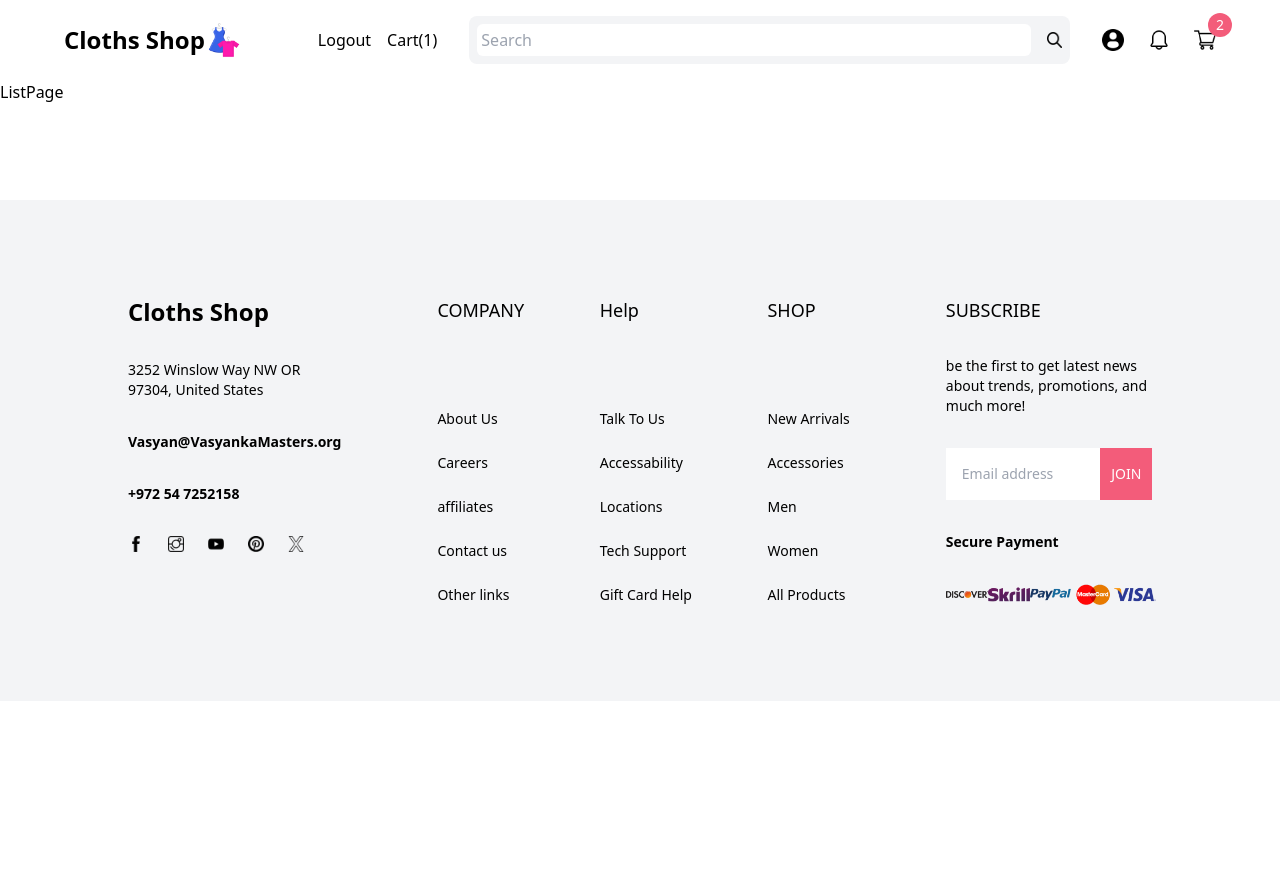
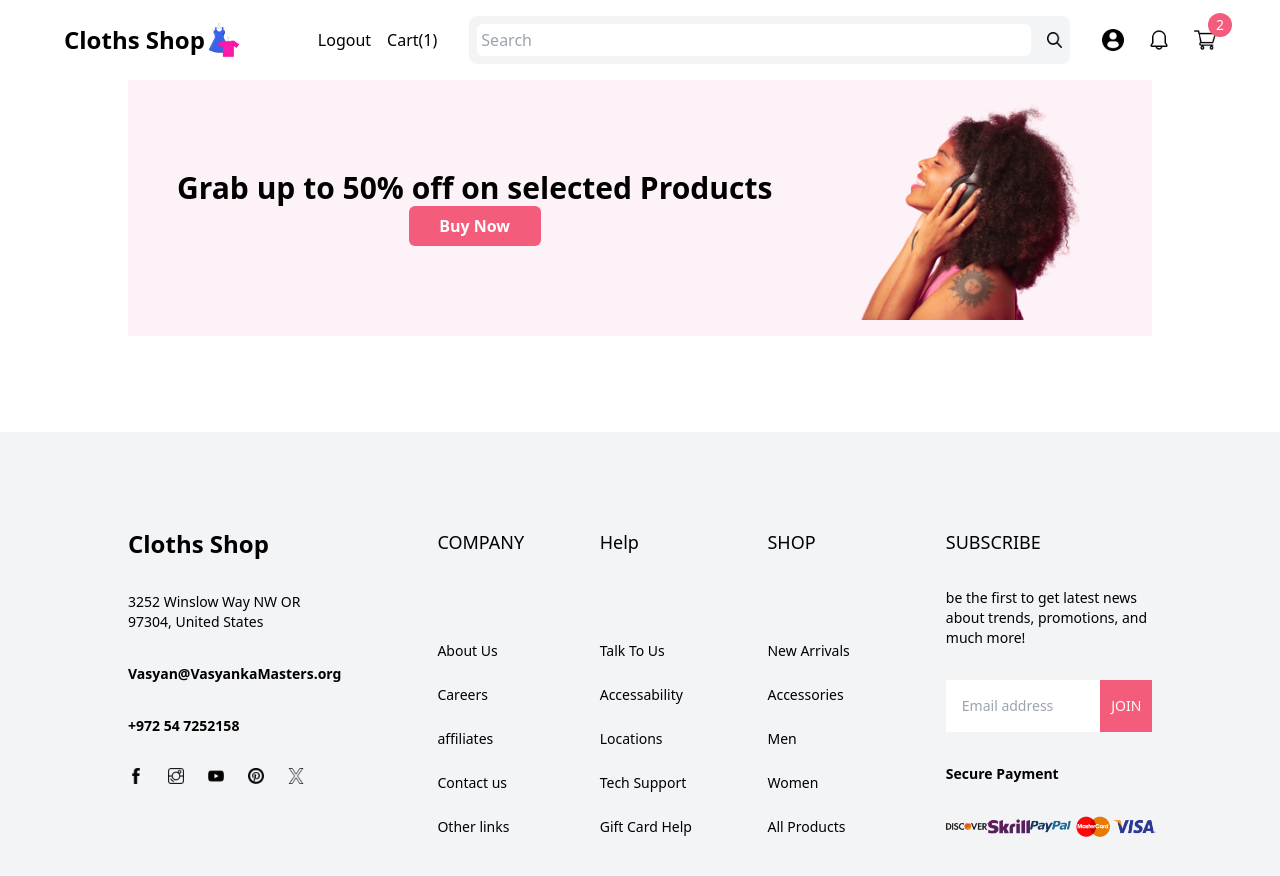
Before and after one commit to deimosdev343/clothes-shop, a Next.js app: page /list in a window 1280 px wide. Shown: the top 876 px of the page. Before the commit the page ends 800 px from the top, so only its background shows below. Built offline with nearby package versions, Linux system fonts and the light colour scheme.

Commit message:
promo in list page

```diff
--- a/src/app/list/page.tsx
+++ b/src/app/list/page.tsx
@@ -1,9 +1,19 @@
+import Image from "next/image";
 import React from "react";
 
 const ListPage = () => {
     return (
-      <div className="">
-        ListPage
+      <div className="px-4 md:px-8 lg:px-16 xl:px-32 2xl:px-64 relative">
+        <div className="bg-pink-50 p-4 flex justify-between h-64">
+          <div className="flex flex-col justify-center items-center w-2/3">
+            <h1 className="font-bold text-3xl">Grab up to 50% off on selected Products</h1>
+            <button className="bg-redPrim p-2 text-white font-bold rounded-md w-[20%]">Buy Now</button>
+          </div>
+          {/*I'm gonna make this image fetch from the api, bg color as well this is temp TODO: what I just wrote... */}
+          <div className="relative w-1/3">
+            <Image src="/woman.png" alt="" fill className="object-contain"/>
+          </div>
+        </div>
       </div>
     );
 }
```
